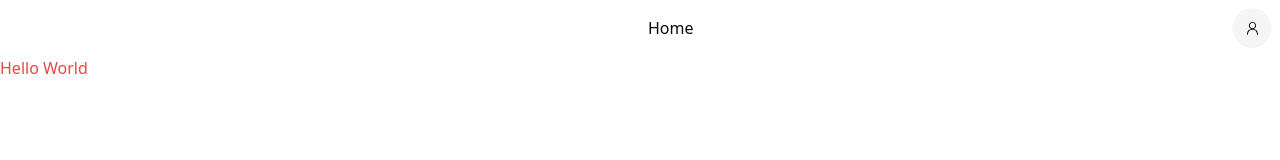
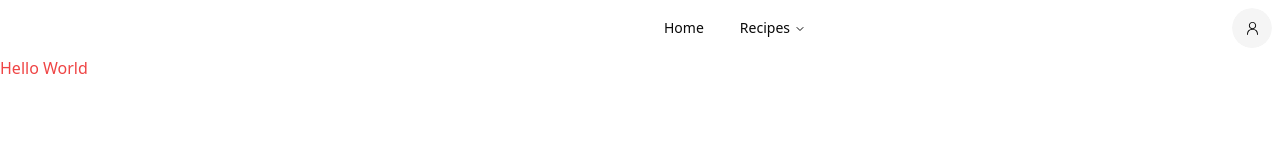
Before and after one commit to Floriian/recipesharing, a React (Vite) app in the folder apps/web/: page / in a window 1280 px wide. Shown: the top 160 px of the page. Built offline with nearby package versions, Linux system fonts and the light colour scheme.

Commit message:
add links

```diff
--- a/apps/web/src/components/layout/Menu.tsx
+++ b/apps/web/src/components/layout/Menu.tsx
@@ -4,21 +4,60 @@ import { ProfileMenu } from "./ProfileMenu";
 import { AuthMenu } from "./AuthMenu";
 import {
   NavigationMenu,
+  NavigationMenuContent,
   NavigationMenuItem,
   NavigationMenuLink,
   NavigationMenuList,
+  NavigationMenuTrigger,
+  navigationMenuTriggerStyle,
 } from "../ui/navigation-menu";
-import { Link } from "react-router-dom";
+import { Link, useNavigate } from "react-router-dom";
 
 export function Menu() {
   const { isAuthenticated } = useAuth0();
+  const navigate = useNavigate();
+  const handleHomeClick = () => {
+    navigate("/");
+  };
+
+  const handleGlutenFreeClick = () => {
+    navigate("/recipes/glutenfree");
+  };
+  const handleAllClick = () => {
+    navigate("/recipes");
+  };
+
   return (
     <nav className="flex w-full justify-end">
       <div className="flex w-[50vw] justify-between items-center p-2">
         <NavigationMenu>
           <NavigationMenuList>
             <NavigationMenuItem>
-              <NavigationMenuLink href="/">Home</NavigationMenuLink>
+              <Link to="/">
+                <NavigationMenuLink className={navigationMenuTriggerStyle()}>
+                  Home
+                </NavigationMenuLink>
+              </Link>
+            </NavigationMenuItem>
+
+            <NavigationMenuItem>
+              <NavigationMenuTrigger>Recipes</NavigationMenuTrigger>
+              <NavigationMenuContent>
+                <ul className="grid w-[400px] gap-3 p-4 md:grid-cols-1">
+                  <li
+                    onClick={handleAllClick}
+                    className="cursor-pointer hover:bg-secondary rounded-sm"
+                  >
+                    All
+                  </li>
+                  <li
+                    onClick={handleGlutenFreeClick}
+                    className="cursor-pointer hover:bg-secondary rounded-sm"
+                  >
+                    Gluten-Free
+                  </li>
+                </ul>
+              </NavigationMenuContent>
             </NavigationMenuItem>
           </NavigationMenuList>
         </NavigationMenu>
```
